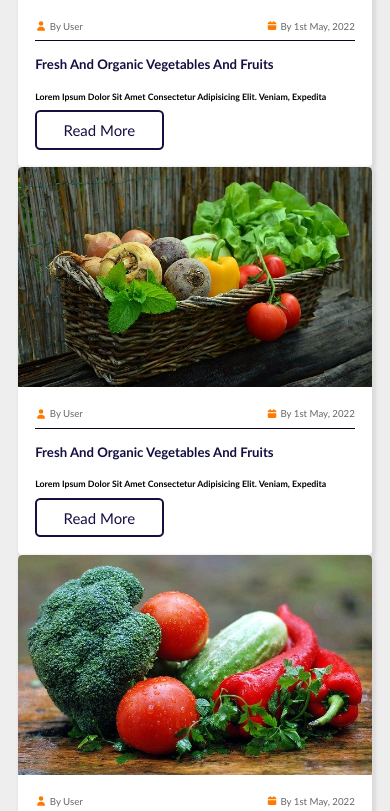
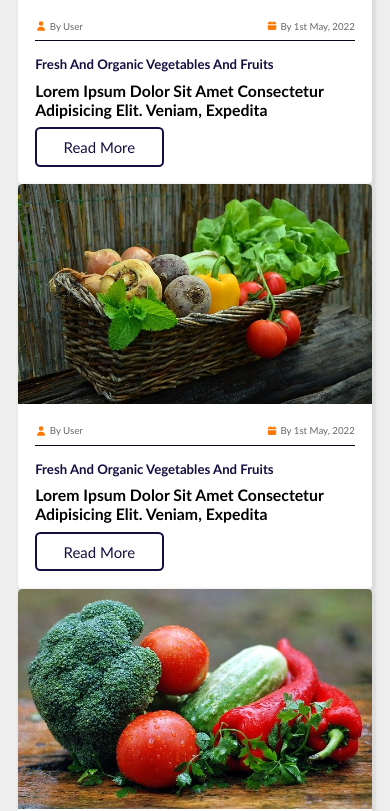
Before and after one commit to Tollywebdeveloper/CG-S-STORE-STORE-WEBSITE, a plain HTML site: page index.html in a window 390 px wide. Shown: the part 3530-4341 px from the top of the page. Drawn offline with nearby package versions, Linux system fonts and the light colour scheme.

Commit message:
Update style.css

```diff
--- a/style.css
+++ b/style.css
@@ -643,8 +643,8 @@
             margin: auto;
         }
         .blogs .box-container .box .content p  {
-            margin-top:10px;
-            font-size: 100%;
+
+            font-size: 180%;
             font-family: 'Trebuchet MS', 'Lucida Sans Unicode', 'Lucida Grande', 'Lucida Sans', Arial, sans-serif;
             font-weight: bolder;
         }
```
